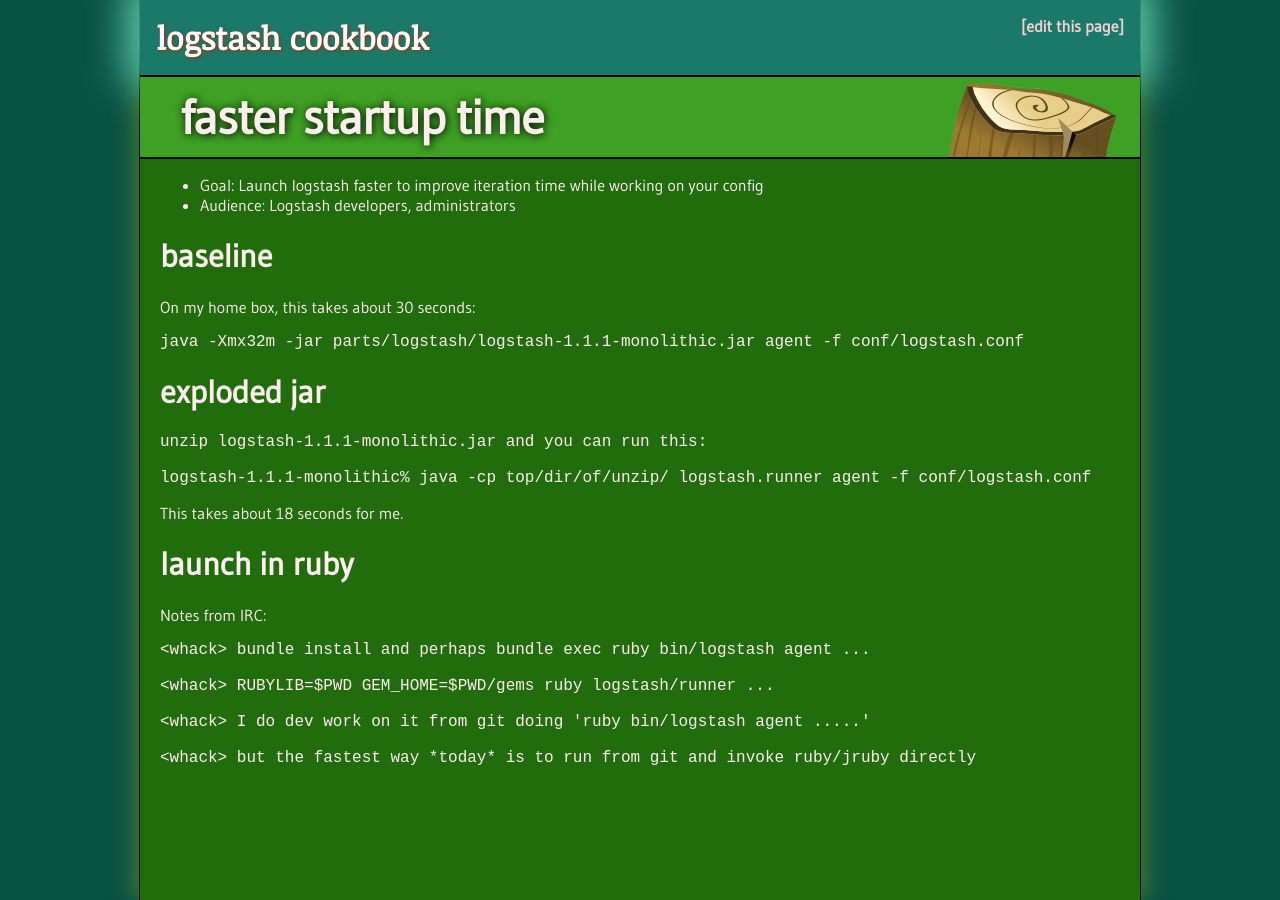
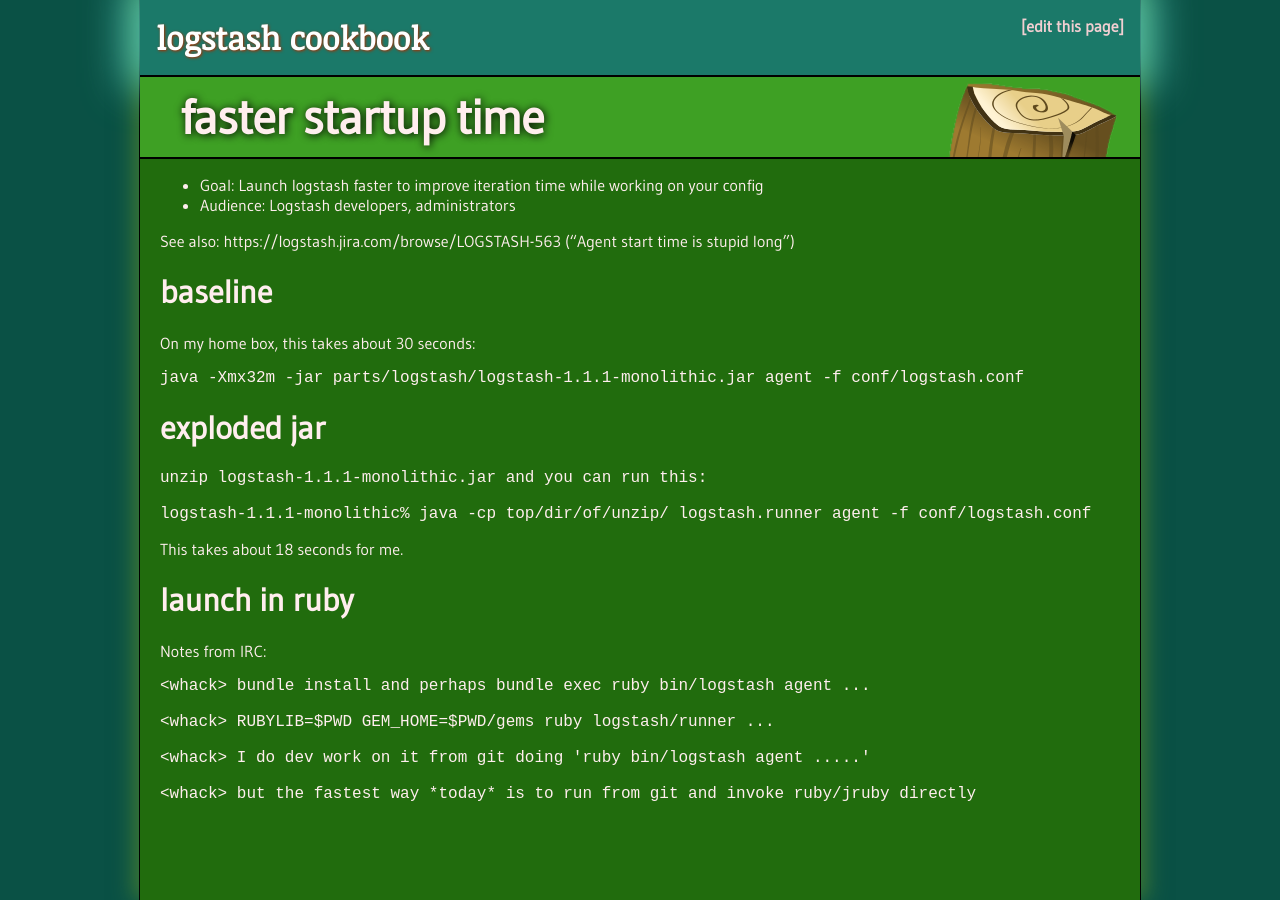
Before and after one commit to logstash/cookbook, a Jekyll site: the page built from recipes/faster-startup-time/index.md, in a window 1280 px wide. Built offline with Jekyll 4.4.1, drawn with Linux system fonts in a browser that asks for light colours; nearby versions of some CDN libraries; some web fonts are replaced.

Commit message:
Update recipes/faster-startup-time/index.md

```diff
--- a/recipes/faster-startup-time/index.md
+++ b/recipes/faster-startup-time/index.md
@@ -6,6 +6,8 @@
 
 * Goal: Launch logstash faster to improve iteration time while working on your config
 * Audience: Logstash developers, administrators
+
+See also: https://logstash.jira.com/browse/LOGSTASH-563 ("Agent start time is stupid long")
 
 # baseline
 
```
